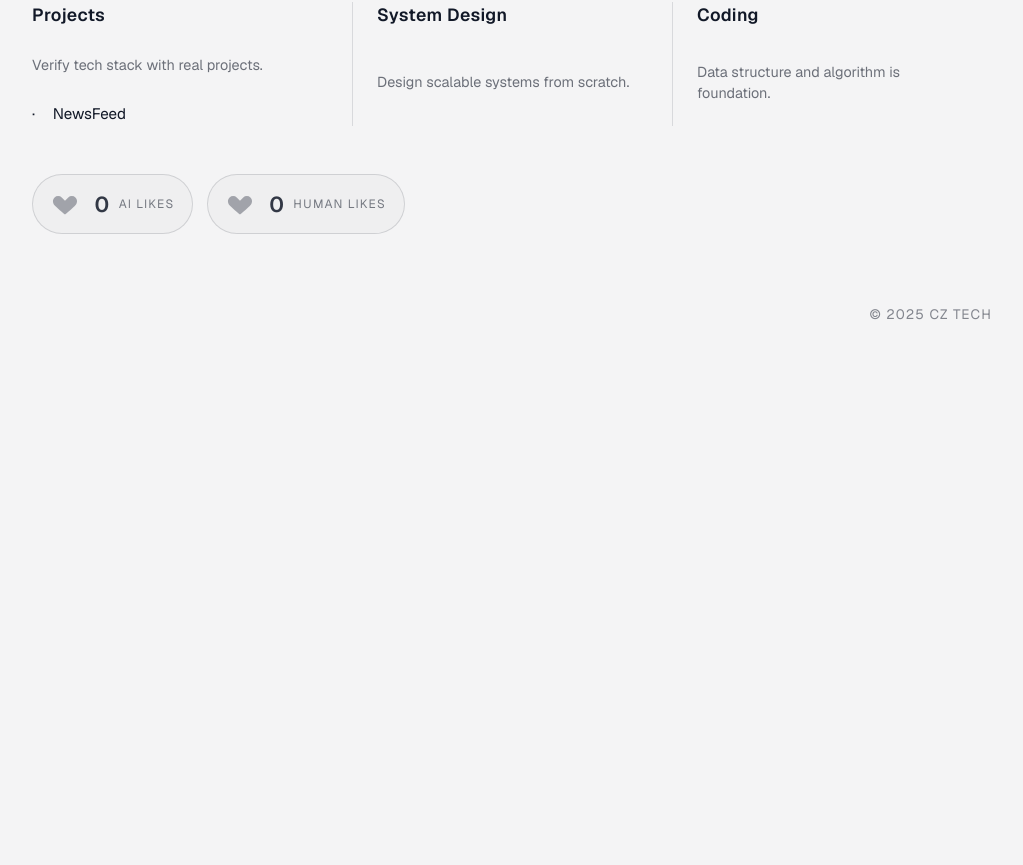
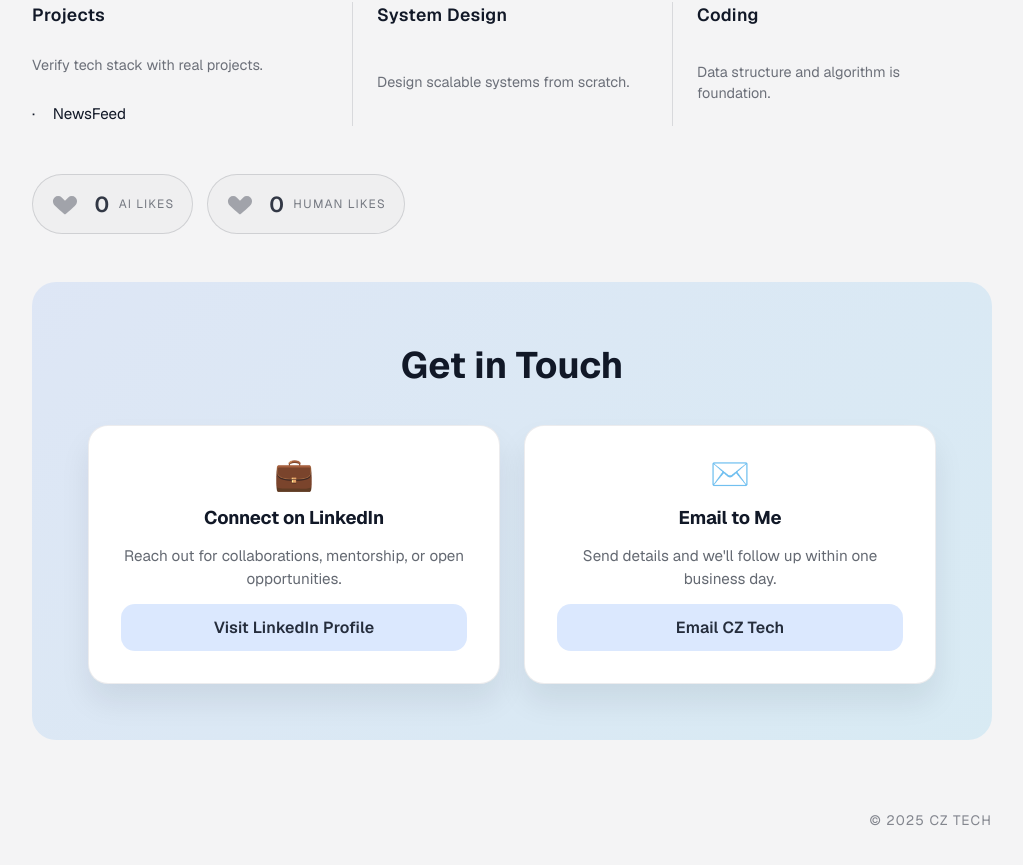
Before and after one commit to ZhangCheng-zh/chengzhangwiki, a Next.js app: page / in a window 1280 px wide. Shown: the part 327-1192 px from the top of the page, without its empty margins (128-1151 px from the left). Before the commit the page ends 800 px from the top, so only its background shows below. Built offline with nearby package versions, Linux system fonts and the light colour scheme; no server answers.

Commit message:
[Add] add get in touch

```diff
--- a/src/app/page.module.css
+++ b/src/app/page.module.css
@@ -61,6 +61,92 @@
   display: flex;
   gap: 0.85rem;
   flex-wrap: wrap;
+}
+
+.connect {
+  width: min(960px, 100%);
+  border-radius: 24px;
+  background: linear-gradient(135deg, rgba(59, 130, 246, 0.12), rgba(14, 165, 233, 0.12));
+  padding: clamp(2.5rem, 6vw, 3.5rem);
+}
+
+.connectInner {
+  display: grid;
+  gap: clamp(1.25rem, 4vw, 2rem);
+  text-align: center;
+  align-items: center;
+}
+
+.connectInner h2 {
+  margin: 0;
+  font-size: clamp(1.75rem, 4vw, 2.3rem);
+}
+
+.connectInner > p {
+  margin: 0 auto;
+  max-width: 50ch;
+  color: rgba(17, 24, 39, 0.7);
+  font-size: 1rem;
+}
+
+.connectGrid {
+  display: grid;
+  gap: clamp(1rem, 4vw, 1.5rem);
+  grid-template-columns: repeat(auto-fit, minmax(220px, 1fr));
+  width: 100%;
+}
+
+.connectCard {
+  background: #fff;
+  border-radius: 20px;
+  padding: clamp(1.5rem, 4vw, 2rem);
+  display: grid;
+  gap: 0.85rem;
+  border: 1px solid rgba(17, 24, 39, 0.08);
+  box-shadow: 0 18px 30px rgba(15, 23, 42, 0.08);
+}
+
+.connectCard h3 {
+  margin: 0;
+  font-size: 1.15rem;
+  letter-spacing: -0.01em;
+}
+
+.connectCard p {
+  margin: 0;
+  color: rgba(17, 24, 39, 0.65);
+  font-size: 0.95rem;
+}
+
+.connectIcon {
+  font-size: 2rem;
+  line-height: 1;
+}
+
+.connectAction {
+  display: inline-flex;
+  justify-content: center;
+  align-items: center;
+  border-radius: 14px;
+  padding: 0.65rem 1rem;
+  background: rgba(59, 130, 246, 0.18);
+  border: 1px solid transparent;
+  font-weight: 600;
+  letter-spacing: 0.01em;
+  color: rgba(17, 24, 39, 0.9);
+  transition: background-color 0.2s ease, border-color 0.2s ease,
+    transform 0.2s ease;
+}
+
+.connectAction:hover {
+  background: rgba(59, 130, 246, 0.26);
+  border-color: rgba(59, 130, 246, 0.35);
+  transform: translateY(-1px);
+}
+
+.connectAction:focus-visible {
+  outline: 2px solid rgba(59, 130, 246, 0.4);
+  outline-offset: 2px;
 }
 
 .statCard {
@@ -200,6 +286,42 @@
     color: rgba(229, 231, 235, 0.7);
   }
 
+  .connect {
+    background: linear-gradient(
+      135deg,
+      rgba(37, 99, 235, 0.18),
+      rgba(59, 130, 246, 0.14)
+    );
+  }
+
+  .connectInner > p {
+    color: rgba(229, 231, 235, 0.75);
+  }
+
+  .connectCard {
+    background: rgba(17, 24, 39, 0.7);
+    border-color: rgba(229, 231, 235, 0.12);
+    box-shadow: 0 18px 36px rgba(15, 23, 42, 0.3);
+  }
+
+  .connectCard p {
+    color: rgba(229, 231, 235, 0.72);
+  }
+
+  .connectAction {
+    background: rgba(96, 165, 250, 0.22);
+    color: rgba(243, 244, 246, 0.95);
+  }
+
+  .connectAction:hover {
+    background: rgba(96, 165, 250, 0.32);
+    border-color: rgba(191, 219, 254, 0.5);
+  }
+
+  .connectAction:focus-visible {
+    outline-color: rgba(191, 219, 254, 0.6);
+  }
+
   .statCard {
     border-color: rgba(229, 231, 235, 0.2);
     background: rgba(229, 231, 235, 0.06);
--- a/src/app/page.tsx
+++ b/src/app/page.tsx
@@ -23,6 +23,24 @@ const sections = [
 ];
 
 const emailAddress = "cztech0x3f@gmail.com";
+
+const touchChannels = [
+  {
+    icon: "💼",
+    title: "Connect on LinkedIn",
+    caption: "Reach out for collaborations, mentorship, or open opportunities.",
+    actionLabel: "Visit LinkedIn Profile",
+    href: "https://www.linkedin.com/in/cheng-zhang-27b66379/",
+    external: true,
+  },
+  {
+    icon: "✉️",
+    title: "Email to Me",
+    caption: "Send details and we'll follow up within one business day.",
+    actionLabel: "Email CZ Tech",
+    href: `mailto:${emailAddress}`,
+  },
+];
 
 export default function Home() {
   const { counters, toggle, pending, loaded } = useLikes();
@@ -96,6 +114,31 @@ export default function Home() {
             );
           })}
         </section>
+
+        <section className={styles.connect} aria-label="Get in touch">
+          <div className={styles.connectInner}>
+            <h2>Get in Touch</h2>
+            <div className={styles.connectGrid}>
+              {touchChannels.map((channel) => (
+                <article key={channel.title} className={styles.connectCard}>
+                  <span className={styles.connectIcon} aria-hidden="true">
+                    {channel.icon}
+                  </span>
+                  <h3>{channel.title}</h3>
+                  <p>{channel.caption}</p>
+                  <Link
+                    href={channel.href}
+                    className={styles.connectAction}
+                    target={channel.external ? "_blank" : undefined}
+                    rel={channel.external ? "noreferrer" : undefined}
+                  >
+                    {channel.actionLabel}
+                  </Link>
+                </article>
+              ))}
+            </div>
+          </div>
+        </section>
       </main>
 
       <footer className={styles.footer}>
```
